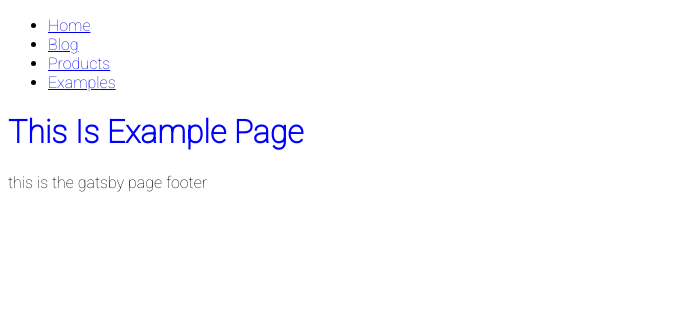
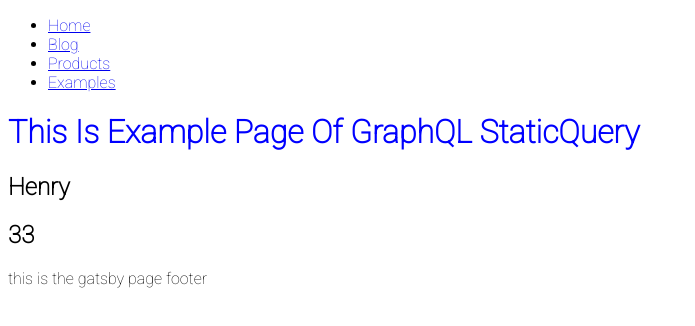
Before and after one commit to hankeliu2015/gatsby-tutorial, a Gatsby site: page /examples in a window 1280 px wide. Shown: the whole page, without its empty margins (0-695 px from the left). Built offline with nearby package versions, Linux system fonts and the light colour scheme; Gatsby itself is replaced by a stand-in of ours.

Commit message:
staticQuery test passed

```diff
--- a/gatsby-config.js
+++ b/gatsby-config.js
@@ -10,7 +10,7 @@ module.exports = {
     description: "some random description",
     author: "@HHudson",
     data: ["item1", "item2"],
-    persoon: {name: "Henry", age: 33},
+    person: {name: "Henry", age: 33},
   },
   /* Your site config here */
   plugins: [`gatsby-plugin-styled-components`],
--- a/src/examples/header.js
+++ b/src/examples/header.js
@@ -0,0 +1,30 @@
+import React from "react"
+import { useStaticQuery, graphql } from "gatsby"
+
+const Header = () => {
+  const data = useStaticQuery(graphql`
+    {
+      site {
+        siteMetadata {
+          author
+          data
+          description
+          person {
+            age
+            name
+          }
+          title
+        }
+      }
+    }
+  `)
+  // return <pre>{JSON.stringify(data, null, 4)}</pre>
+  return (
+    <div>
+      <h2>{data.site.siteMetadata.person.name}</h2>
+      <h2>{data.site.siteMetadata.person.age}</h2>
+    </div>
+  )
+}
+
+export default Header
--- a/src/pages/examples.js
+++ b/src/pages/examples.js
@@ -1,10 +1,12 @@
 import React from 'react';
-import Layout from '../components/layout'
+import Layout from '../components/layout';
+import Header from '../examples/header';
 
 const examples = () => {
   return (
     <Layout>
-      <h1>This is example page</h1>
+      <h1>This is example page of graphQL staticQuery</h1>
+      <Header />
     </Layout>
   )
 };
```
